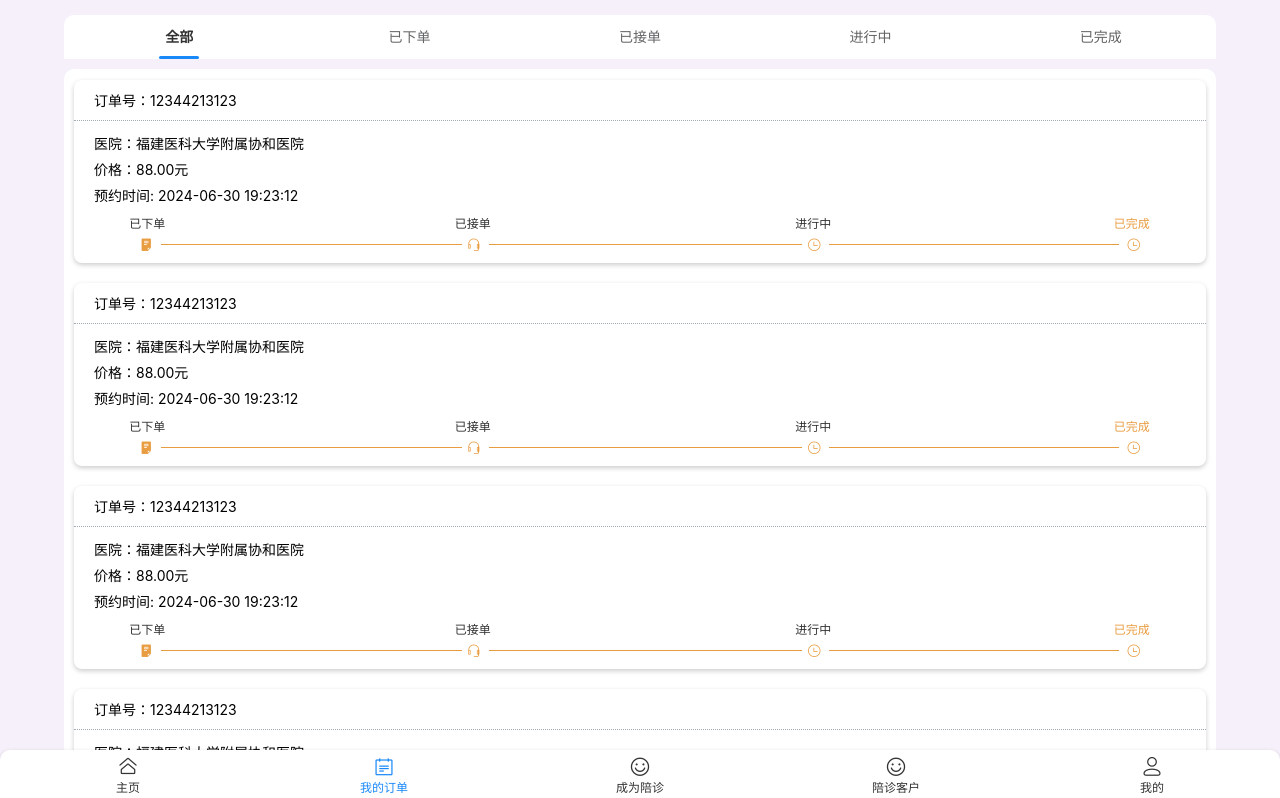
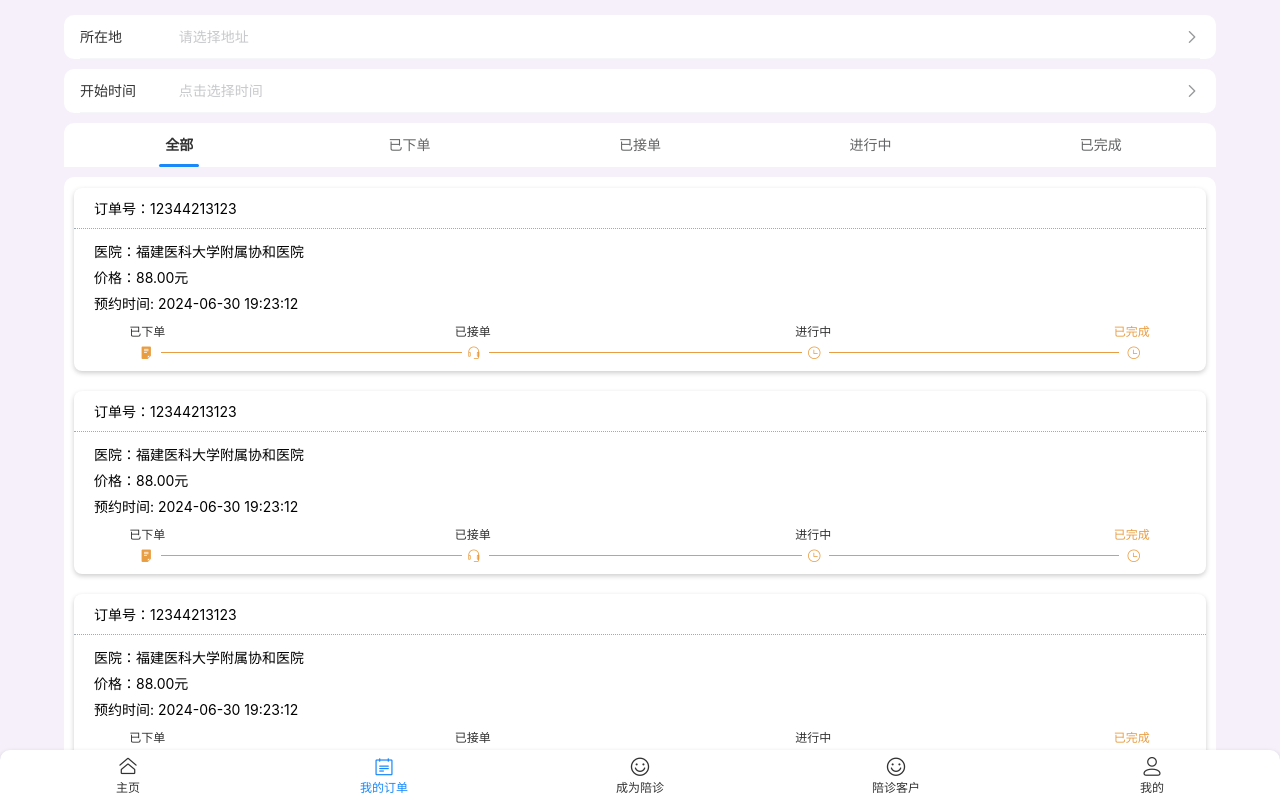
Before and after one commit to ROBINRUGAN/healthdb, a Vue app: page /order in a window 1280 px wide. Shown: the top 798 px of the page. Built offline with nearby package versions, Linux system fonts and the light colour scheme.

Commit message:
add: 订单筛选功能

```diff
--- a/src/views/OrderView.vue
+++ b/src/views/OrderView.vue
@@ -3,10 +3,74 @@ import { RouterView, RouterLink } from 'vue-router'
 import { ref } from 'vue'
 import OrderItem from '@/components/OrderItem.vue'
 const active = ref(0)
+import { areaList } from '@vant/area-data'
+const address = ref('')
+const showPopup = ref(false)
+const showDatePicker = ref(false)
+const dateResult = ref('')
+
+//设置成本地时间
+const currentDate = ref([
+  new Date().getFullYear().toString(),
+  (new Date().getMonth() + 1).toString(),
+  new Date().getDate().toString()
+])
+const currentTime = ref([new Date().getHours().toString(), new Date().getMinutes().toString()])
+
+const onDateConfirm = () => {
+  // showSuccessToast(`${currentDate.value.join('/')} ${currentTime.value.join(':')}`)
+  dateResult.value = `${currentDate.value.join('/')} ${currentTime.value.join(':')}`
+  showDatePicker.value = false
+}
+
+const onConfirm = (result: any) => {
+  address.value = result.selectedOptions.map((option: { text: string }) => option.text).join(' ')
+  showPopup.value = false
+}
 </script>
 
 <template>
   <div class="all">
+    <van-field
+      class="filter"
+      v-model="address"
+      label="所在地"
+      placeholder="请选择地址"
+      is-link
+      readonly
+      @click="showPopup = true"
+    />
+    <van-popup v-model:show="showPopup" round position="bottom">
+      <van-area
+        title="选择地区"
+        :area-list="areaList"
+        @confirm="onConfirm"
+        @cancel="showPopup = false"
+      />
+    </van-popup>
+    <van-field
+      v-model="dateResult"
+      is-link
+      readonly
+      class="filter"
+      name="datePicker"
+      label="开始时间"
+      placeholder="点击选择时间"
+      @click="showDatePicker = true"
+    />
+
+    <van-popup round v-model:show="showDatePicker" position="bottom">
+      <van-picker-group
+        title="开始日期"
+        :tabs="['选择日期', '选择时间']"
+        @confirm="onDateConfirm"
+        @cancel="showDatePicker = false"
+      >
+        <van-date-picker v-model="currentDate" />
+        <van-time-picker v-model="currentTime" />
+      </van-picker-group>
+    </van-popup>
+
     <van-tabs v-model:active="active" swipeable>
       <van-tab title="全部" name="a">
         <div class="page">
@@ -71,4 +135,8 @@ const active = ref(0)
 :deep(.van-tabs__content--animated, .van-tabs__track) {
   border-radius: 10px;
 }
+.filter {
+  border-radius: 10px;
+  margin-bottom: 10px;
+}
 </style>
```
